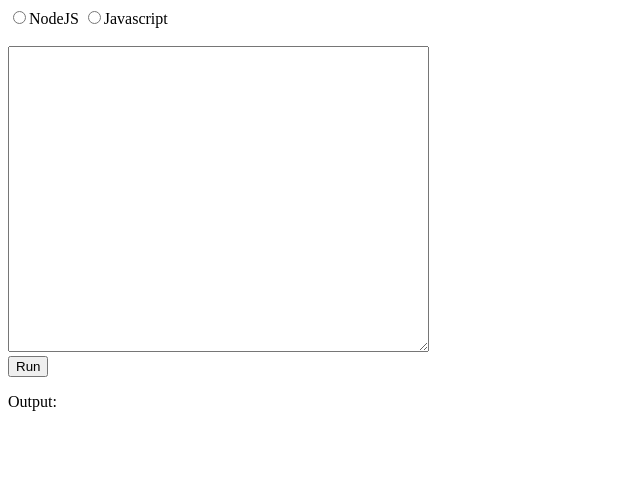
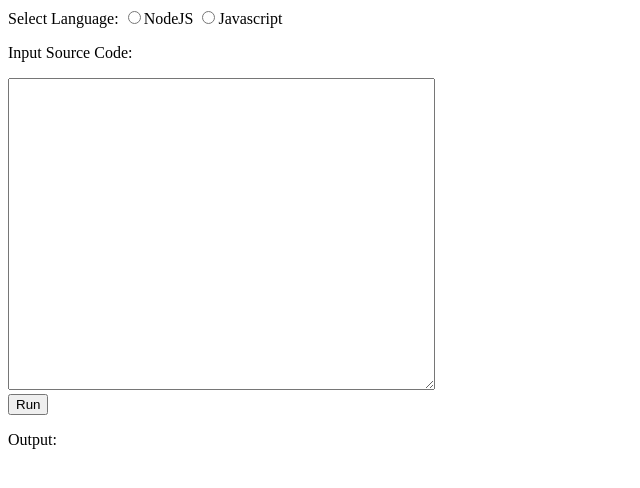
Before and after one commit to apoorvaagupta/online-ide, a website: page public/index.html in a window 1280 px wide. Shown: the whole page, without its empty margins (0-640 px from the left). Drawn offline with Linux system fonts and the light colour scheme.

Commit message:
Improve UI
Signed-off-by: Bhavya Aggarwal <bhavyaaggarwal1209@gmail.com>

```diff
--- a/public/index.html
+++ b/public/index.html
@@ -7,11 +7,11 @@
   <script src="js/index.js"></script>
 </head>
 <body>
+<span>Select Language: </span>
 <input type="radio" name="language" value="node">NodeJS
 <input type="radio" name="language" value="js">Javascript
-<br/>
-<br/>
-<textarea id="sourceCode" rows="20" cols="50">
+<p>Input Source Code: </p>
+<textarea style="padding: 5px;" id="sourceCode" rows="20" cols="50">
 
 </textarea>
 <br/>
```
